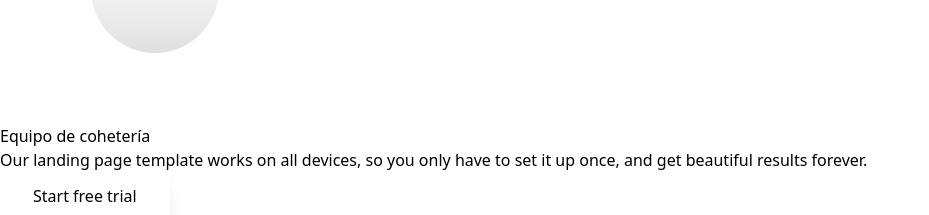
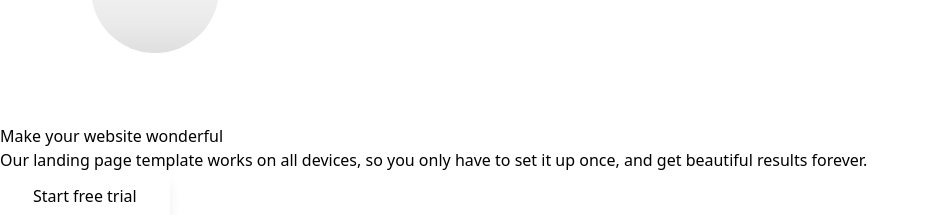
Before and after one commit to AdLunamUnizar/website_old, a React (Vite) app: page / in a window 1280 px wide. Shown: the part 1820-2035 px from the top of the page, without its empty margins (0-929 px from the left). Built offline with nearby package versions, Linux system fonts and the light colour scheme.

Commit message:
Update HeroHome.jsx

```diff
--- a/src/partials/HeroHome.jsx
+++ b/src/partials/HeroHome.jsx
@@ -36,7 +36,7 @@
           {/* Section header */}
           <div className="text-center pb-12 md:pb-16">
             <h1 className="text-5xl md:text-6xl font-extrabold leading-tighter tracking-tighter mb-4" data-aos="zoom-y-out">
-              Equipo de <span className="bg-clip-text text-transparent bg-gradient-to-r from-blue-500 to-teal-400">cohetería</span>
+              Make your website <span className="bg-clip-text text-transparent bg-gradient-to-r from-blue-500 to-teal-400">wonderful</span>
             </h1>
             <div className="max-w-3xl mx-auto">
               <p className="text-xl text-gray-600 mb-8" data-aos="zoom-y-out" data-aos-delay="150">
```
